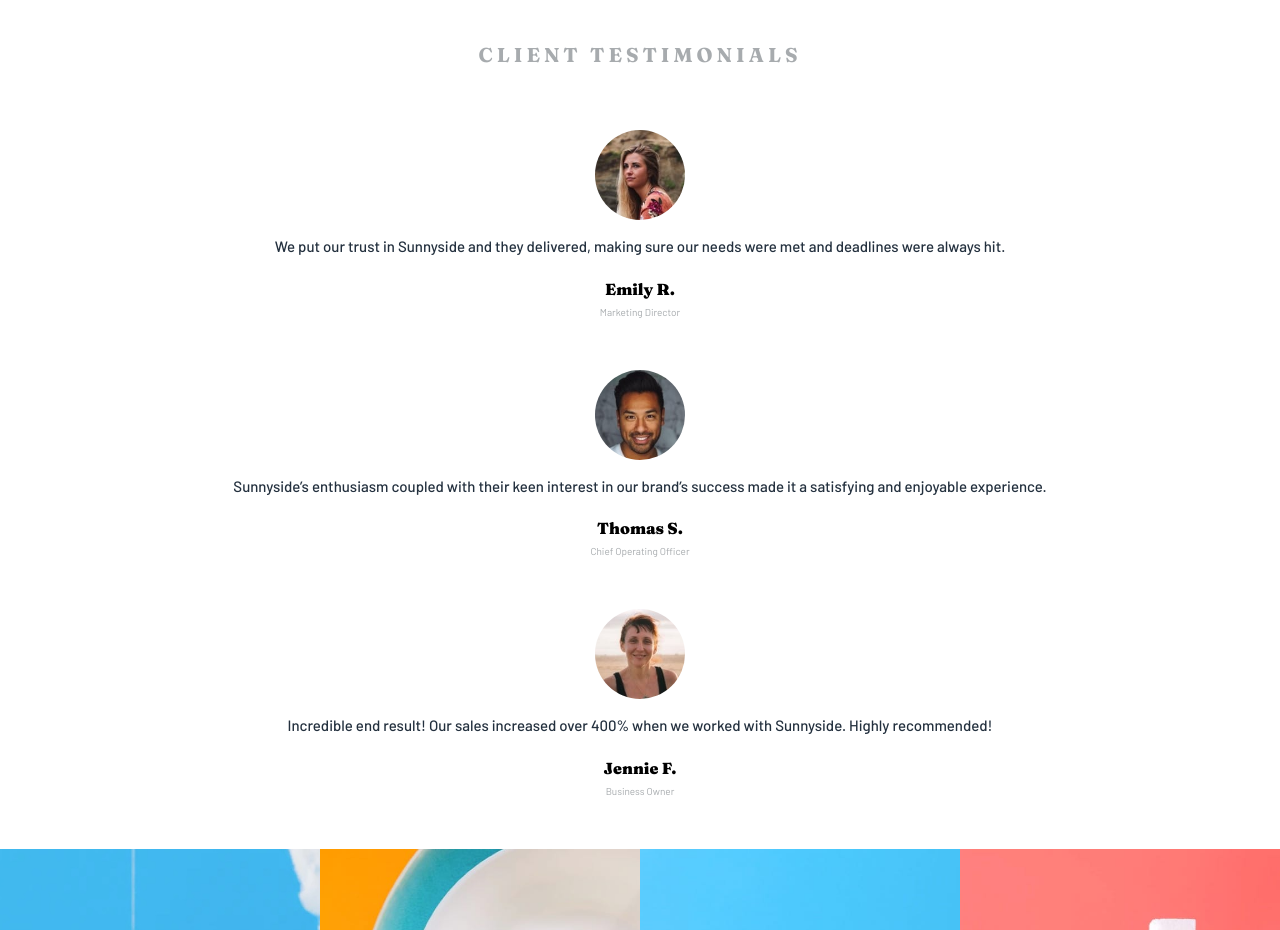
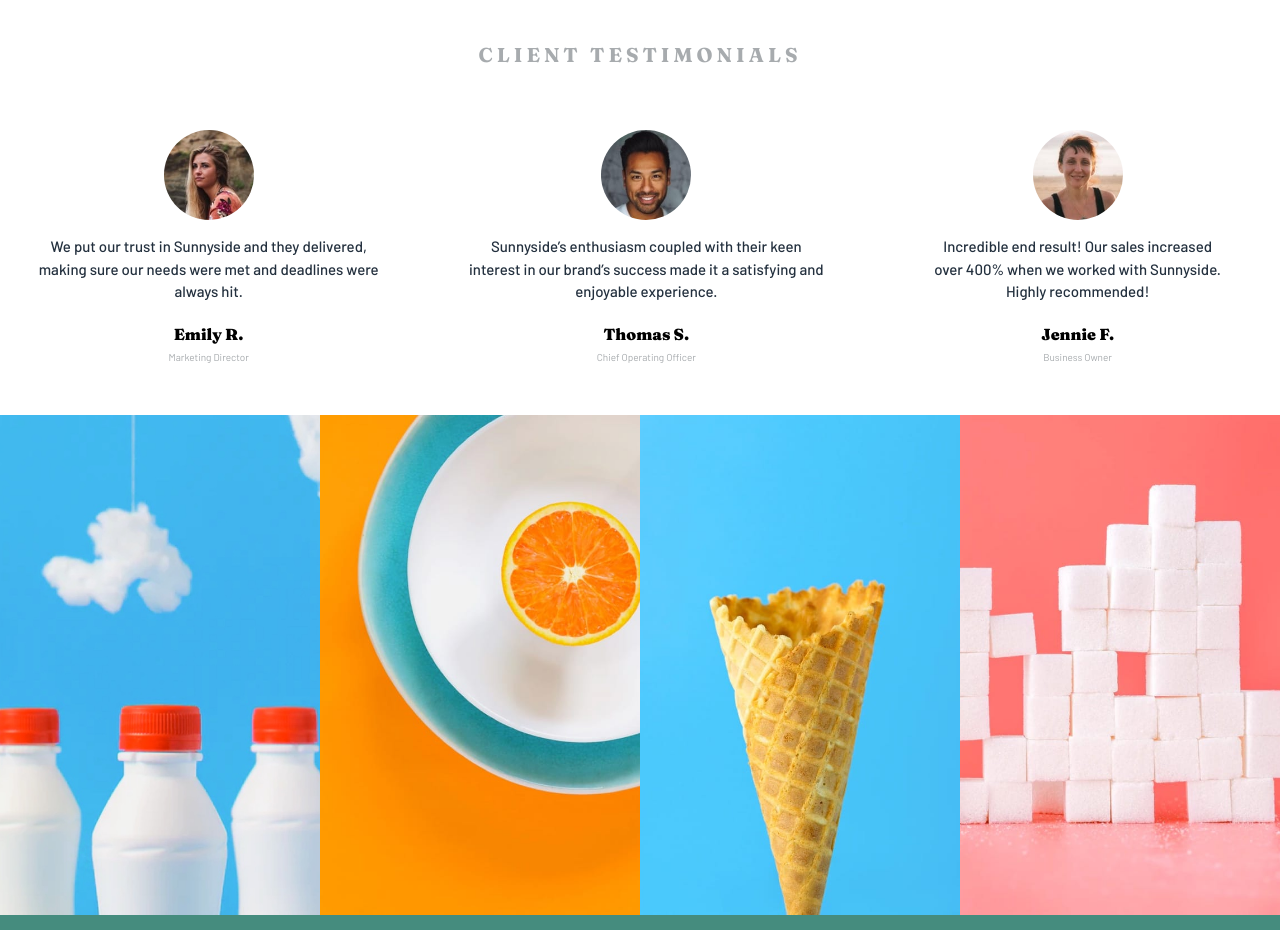
Before and after one commit to N3nT/sunside, a website built with Vite: page index.html in a window 1280 px wide. Shown: the part 2720-3650 px from the top of the page. Built offline with nearby package versions, Linux system fonts and the light colour scheme; files whose address does not match are found by name.

Commit message:
Testimonials fix

```diff
--- a/index.html
+++ b/index.html
@@ -73,7 +73,9 @@
   </section>
 
   <section class="testimonials">
+
     <h4 class="testimonials__title font-fraunces">Client testimonials</h4>
+    <div class="testimonials__cardsWrapper">
 
       <div class="testimonials__card">
         <img src="./src/images/image-emily.jpg" alt="Emily's photo" class="testimonials__image">
@@ -96,6 +98,9 @@
         <h5 class="testimonials__fullName font-fraunces">Jennie F.</h5>
         <p class="testimonials__role">Business Owner</p>
       </div>
+
+    </div>
+
   </section>
 
   <section class="gallery">
--- a/src/styles/style.scss
+++ b/src/styles/style.scss
@@ -209,6 +209,10 @@ body{
         letter-spacing: 0.2em;
         color: $grayishBlue;
     }
+    &__cardsWrapper{
+        display: flex;
+        flex-direction: column;
+    }
     &__card{
         display: flex;
         flex-direction: column;
@@ -382,6 +386,9 @@ body{
             width: 90px;
             height: 90px;
         }
+        &__cardsWrapper{
+            flex-direction: row;
+        }
     }
     .gallery{
         flex-wrap: nowrap;
```
Lines whose indentation alone changed are shown as unchanged.
